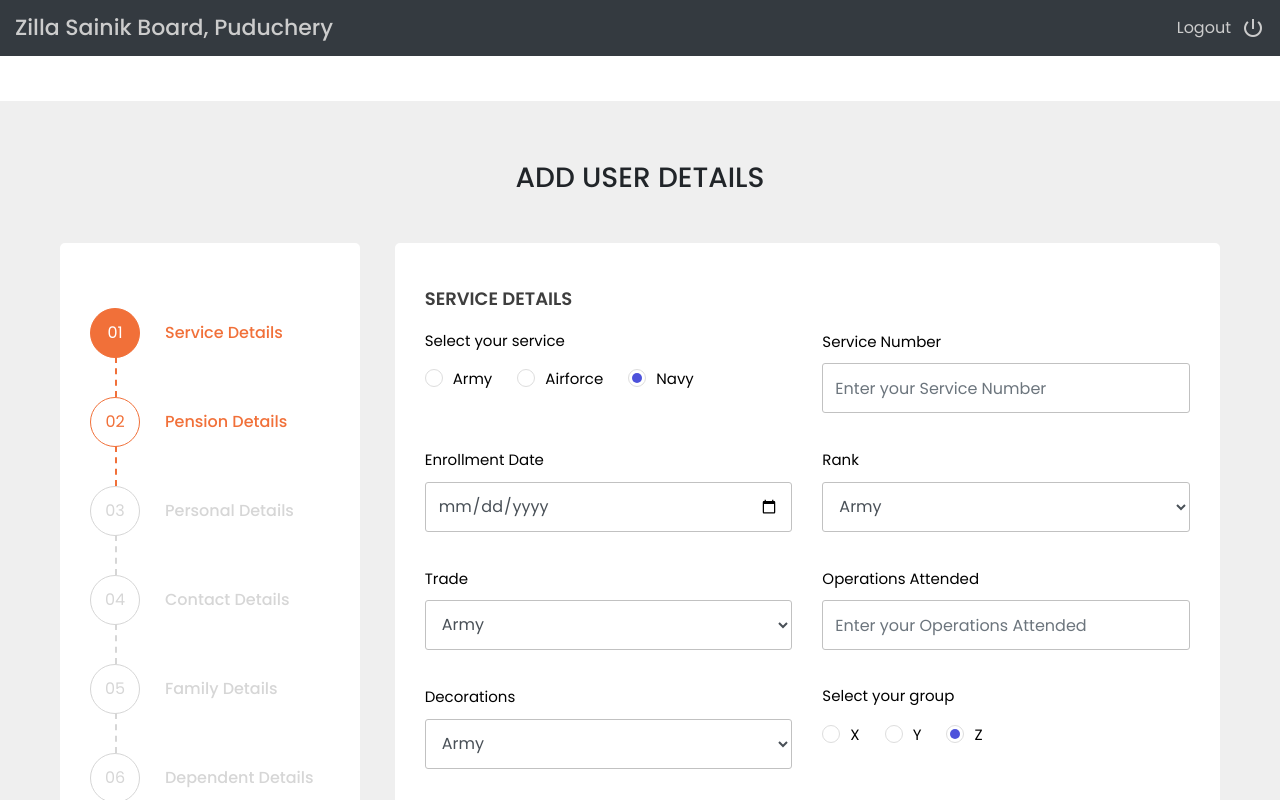
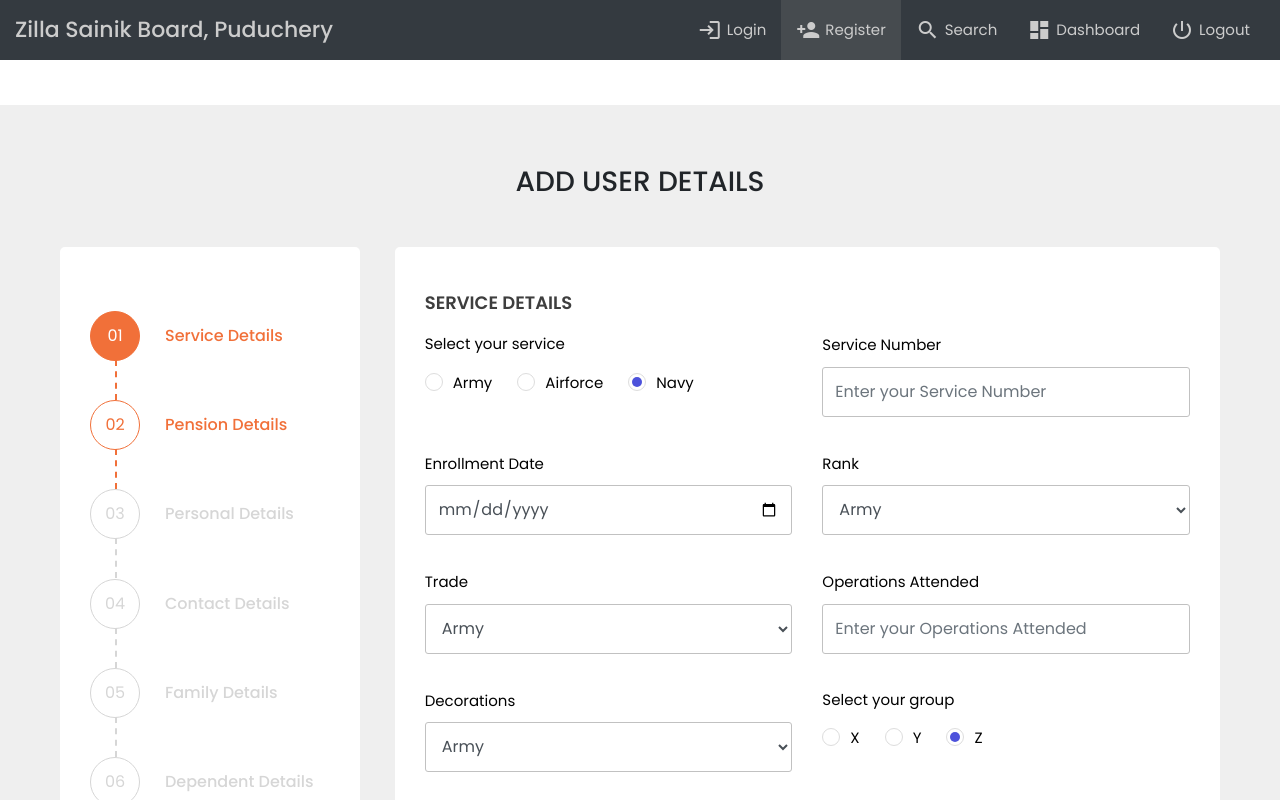
Before and after one commit to the-sniper/sainikNew, a React (Create React App) app in the folder sainikFrontend/: page /Form in a window 1280 px wide. Shown: the top 800 px of the page. Built offline with nearby package versions, Linux system fonts and the light colour scheme; the HTML template or start-up script is replaced by a standard one.

Commit message:
added header links

```diff
--- a/sainikFrontend/src/components/Header/Header.css
+++ b/sainikFrontend/src/components/Header/Header.css
@@ -1,7 +1,6 @@
 .header {
   background: #343a40;
-  padding-top: 15px;
-  padding-bottom: 15px;
+  height: 60px;
   margin-bottom: 45px;
 }
 .header h3 {
@@ -12,12 +11,27 @@
 .header a {
   color: #ccc;
   text-decoration: none;
-  font-size: 16px;
+  font-size: 15px;
 }
 .header a span {
-  padding-left: 10px;
+  padding-right: 5px;
 }
 
 .header a:hover {
   color: #fff;
 }
+
+.header .headNav {
+  padding-left: 0;
+  list-style: none;
+  margin-bottom: 0;
+  height: 100%;
+}
+.header .headNav li{
+  height: 100%;
+  line-height: 4;
+  padding: 0 15px;
+}
+.header .headNav li:hover, .header .headNav li.active{
+    background: #464b4f;
+}
--- a/sainikFrontend/src/components/Header/Header.js
+++ b/sainikFrontend/src/components/Header/Header.js
@@ -6,12 +6,36 @@ class Header extends Component {
     return (
       <div className="header container-fluid d-flex justify-content-between align-items-center">
         <h3>Zilla Sainik Board, Puduchery</h3>
-        <a
-          href="#"
-          className="d-flex justify-content-start align-items-center"
-        >
-          Logout <span class="material-icons">power_settings_new</span>
-        </a>
+        <ul className="headNav d-flex justify-content-between align-items-center">
+          <li>
+            <a href="#" className="d-flex justify-content-start align-items-center">
+            <span class="material-icons">login</span> Login
+            </a>
+          </li>
+          <li className='active'>
+            <a href="#" className="d-flex justify-content-start align-items-center">
+            <span class="material-icons">person_add</span> Register
+            </a>
+          </li>
+          <li>
+            <a href="#" className="d-flex justify-content-start align-items-center">
+            <span class="material-icons">search</span> Search
+            </a>
+          </li>
+          <li>
+            <a href="#" className="d-flex justify-content-start align-items-center">
+            <span class="material-icons">dashboard</span> Dashboard
+            </a>
+          </li>
+          <li>
+            <a
+              href="#"
+              className="d-flex justify-content-start align-items-center"
+            >
+              <span class="material-icons">power_settings_new</span> Logout
+            </a>
+          </li>
+        </ul>
       </div>
     );
   }
```
